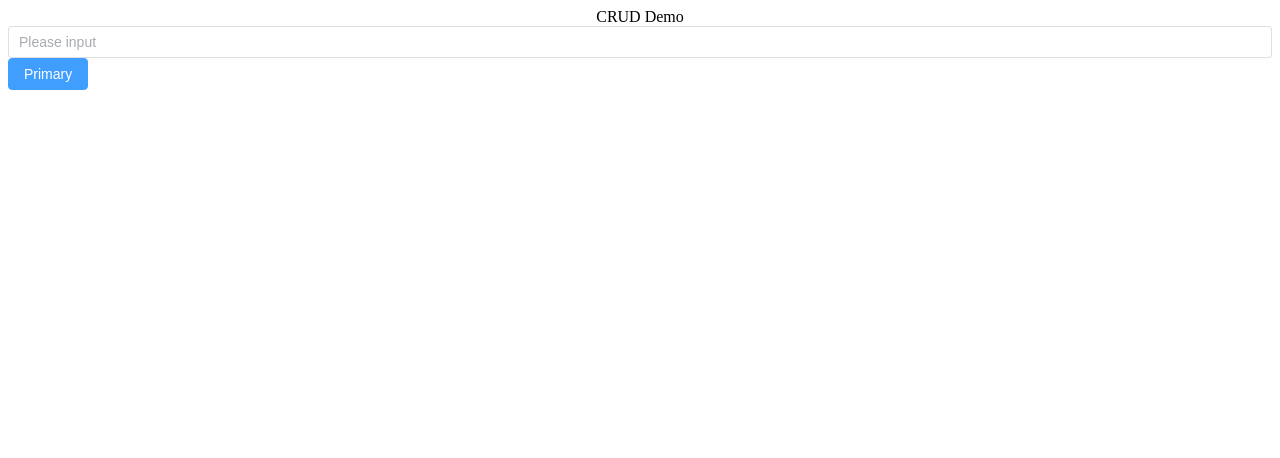
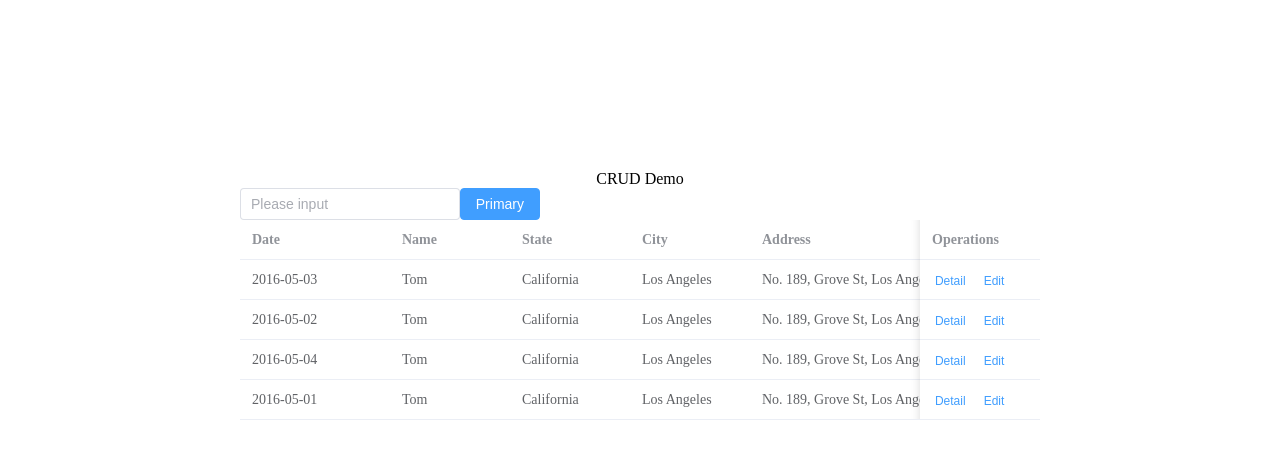
Before and after one commit to caoliang8/vue3-demo, a Vue app: page / in a window 1280 px wide. Shown: the top 458 px of the page. Built offline with nearby package versions, Linux system fonts and the light colour scheme.

Commit message:
feat：布局内容写完

```diff
--- a/src/App.vue
+++ b/src/App.vue
@@ -1,21 +1,88 @@
 <template>
   <div class="tale-box">
     <div class="title">CRUD Demo</div>
-
   <div class="query-box">
     <el-input v-model="queryInput" placeholder="Please input" />
     <el-button type="primary">Primary</el-button>
   </div>
+  <el-table :data="tableData" style="width: 100%">
+    <el-table-column fixed prop="date" label="Date" width="150" />
+    <el-table-column prop="name" label="Name" width="120" />
+    <el-table-column prop="state" label="State" width="120" />
+    <el-table-column prop="city" label="City" width="120" />
+    <el-table-column prop="address" label="Address" width="600" />
+    <el-table-column prop="zip" label="Zip" width="120" />
+    <el-table-column fixed="right" label="Operations" width="120">
+      <template #default>
+        <el-button link type="primary" size="small" @click="handleClick"
+          >Detail</el-button
+        >
+        <el-button link type="primary" size="small">Edit</el-button>
+      </template>
+    </el-table-column>
+  </el-table>
  </div>
 </template>
 <script setup>
 import { ref } from "vue";
 
-let queryInput=ref('')
+let queryInput = ref('')
+
+const handleClick = () => {
+  console.log('click')
+}
+
+const tableData = [
+  {
+    date: '2016-05-03',
+    name: 'Tom',
+    state: 'California',
+    city: 'Los Angeles',
+    address: 'No. 189, Grove St, Los Angeles',
+    zip: 'CA 90036',
+    tag: 'Home',
+  },
+  {
+    date: '2016-05-02',
+    name: 'Tom',
+    state: 'California',
+    city: 'Los Angeles',
+    address: 'No. 189, Grove St, Los Angeles',
+    zip: 'CA 90036',
+    tag: 'Office',
+  },
+  {
+    date: '2016-05-04',
+    name: 'Tom',
+    state: 'California',
+    city: 'Los Angeles',
+    address: 'No. 189, Grove St, Los Angeles',
+    zip: 'CA 90036',
+    tag: 'Home',
+  },
+  {
+    date: '2016-05-01',
+    name: 'Tom',
+    state: 'California',
+    city: 'Los Angeles',
+    address: 'No. 189, Grove St, Los Angeles',
+    zip: 'CA 90036',
+    tag: 'Office',
+  },
+]
 </script>
 
+<style scoped>
 
-<style scoped>
+.tale-box{
+  margin: 170px auto;
+  width: 800px;
+}
+.query-box{
+  display: flex;
+  justify-content: space-between;
+  width: 300px;
+}
 .title{
   text-align: center;
 }
```
Also changed, not shown: 1 other file (tests, documents, lock files or other folders).
